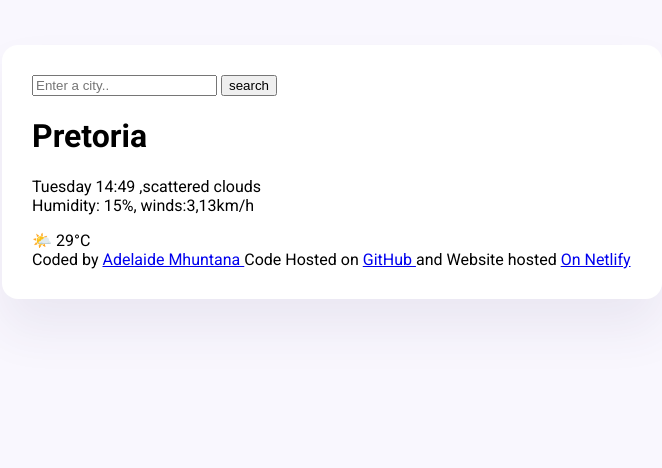
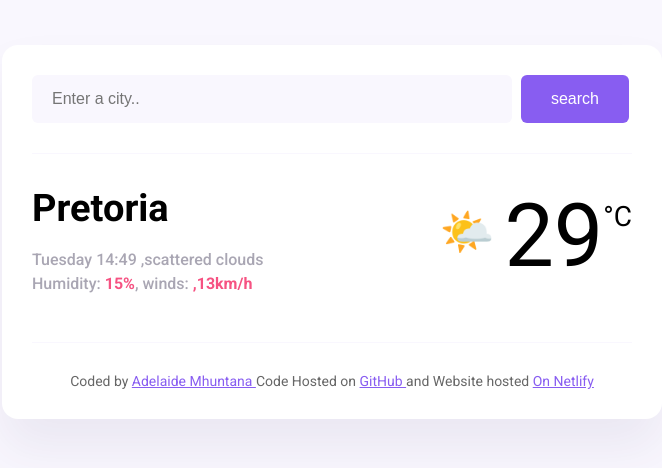
Before and after one commit to Adelaidemhuntana/my-shecodes-plus-weather-final-project, a plain HTML site: page index.html in a window 1280 px wide. Shown: the whole page, without its empty margins (308-970 px from the left). Drawn offline with Linux system fonts and the light colour scheme.

Commit message:
added basic css

```diff
--- a/index.html
+++ b/index.html
@@ -12,22 +12,33 @@
 <body>
   <div class="weather-app">
   <header>
-    <form>
-      <input type="search" placeholder="Enter a city.."/>
-      <input type="submit" value="search"/>
+    <form class="search-form">
+      <input
+       type="search"
+       placeholder="Enter a city.."
+       required
+       class="search-form-input"
+       />
+      <input type="submit" value="search" class="search-form-button"/>
     </form>
   </header>
 
   <main>
+    <div class="weather-app-data">
     <div>
-  <h1>Pretoria</h1>
-  <p>
+  <h1 class="weather-app-city">Pretoria</h1>
+  <p class="weather-app-details">
     Tuesday 14:49 ,scattered clouds
     <br/>
-    Humidity: 15%, winds:3,13km/h
+    Humidity: <strong>15%</strong>, winds: <strong>,13km/h</strong>
   </p>
   </div>
-  <div>🌤️ 29°C</div>
+  <div class="weather-app-temperature-container">
+    <div class="weather-app-icon">🌤️</div>
+    <div class="weather-app-temperature"> 29</div>
+    <div class="weather-app-unit">°C</div>
+    </div>
+    </div>
   </main>
 
   <footer>Coded by
--- a/src/styles.css
+++ b/src/styles.css
@@ -1,6 +1,10 @@
 body {
   background: #f9f7fe;
   font-family: "Roboto", sans-serif;
+}
+
+a {
+  color: #885df1;
 }
 
 .weather-app {
@@ -11,3 +15,85 @@ body {
   border-radius: 16px;
   padding: 30px;
 }
+
+header {
+  border-bottom: 1px solid #f9f7fe;
+  padding: 0 0 30px 0;
+}
+
+
+.search-form-input{
+ background: #f9f7fe;
+ border: none;
+ border-radius: 6px;
+ width: 80%;
+ font-size: 16px;
+ padding: 15px 20px;
+
+}
+
+.search-form-button {
+  background: #885df1;
+  padding: 15px 30px;
+  border: none;
+  font-size: 16px;
+  margin-left: 5px;
+  border-radius: 6px;
+  color: white;
+}
+
+main {
+  padding: 30px 0;
+}
+
+
+
+.weather-app-data {
+display: flex;
+justify-content: space-between;
+
+}
+
+.weather-app-city {
+  margin: 0;
+  font-size: 38px;
+  line-height: 48px;
+}
+
+.weather-app-details{
+  font-size: 16px;
+  color: rgba(39, 33, 66, 0.4);
+  line-height: 24px;
+  font-weight: 500;
+}
+.weather-app-details strong {
+  color: #f65282;
+}
+
+
+
+.weather-app-temperature-container {
+  display: flex;
+}
+
+.weather-app-icon {
+  font-size: 44px;
+  margin-top: 22px;
+}
+
+.weather-app-temperature {
+  font-size: 88px;
+  margin-left:10px;
+}
+
+.weather-app-unit {
+  margin-top: 16px;
+  font-size: 28px;
+}
+footer {
+  border-top: 1px solid #f9f7fe;
+  padding: 30px 0 0 0;
+  text-align: center;
+  font-size: 14px;
+  color: rgba(0, 0, 0, 0.6);
+}
```
